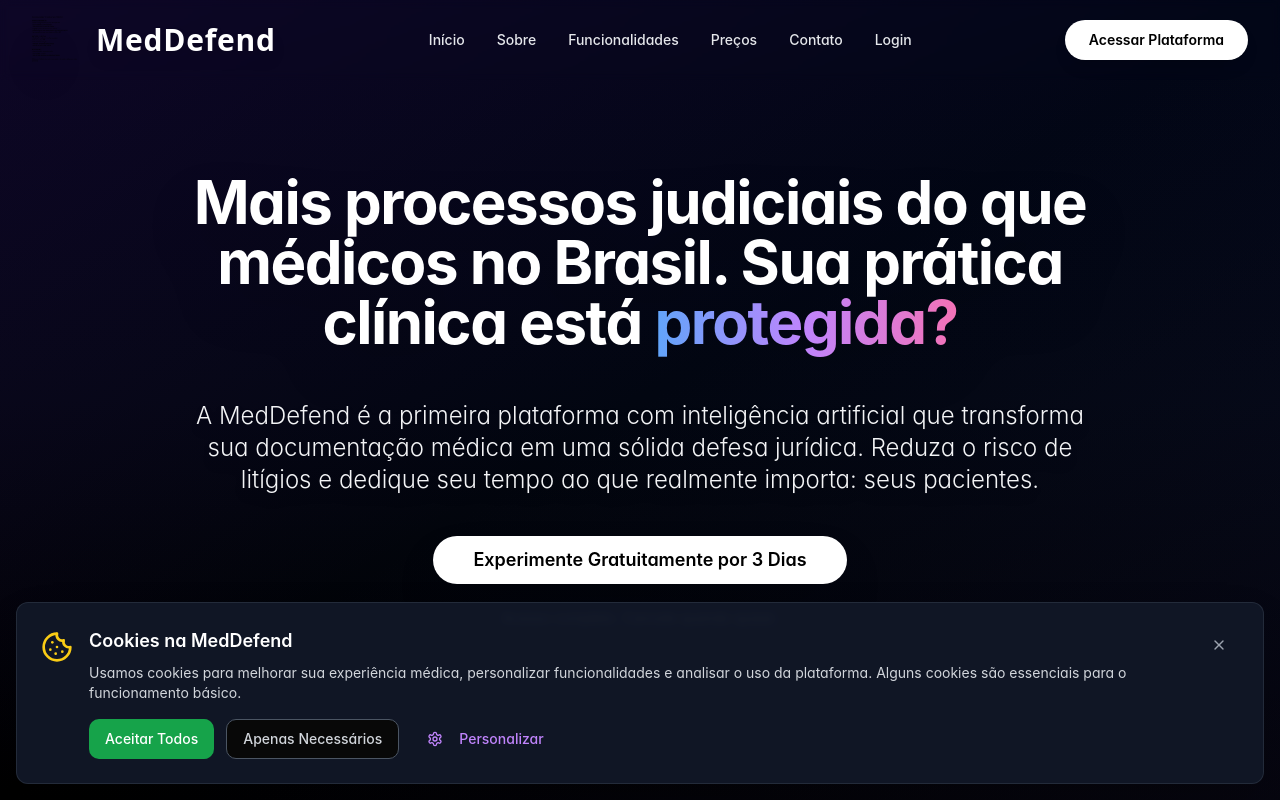
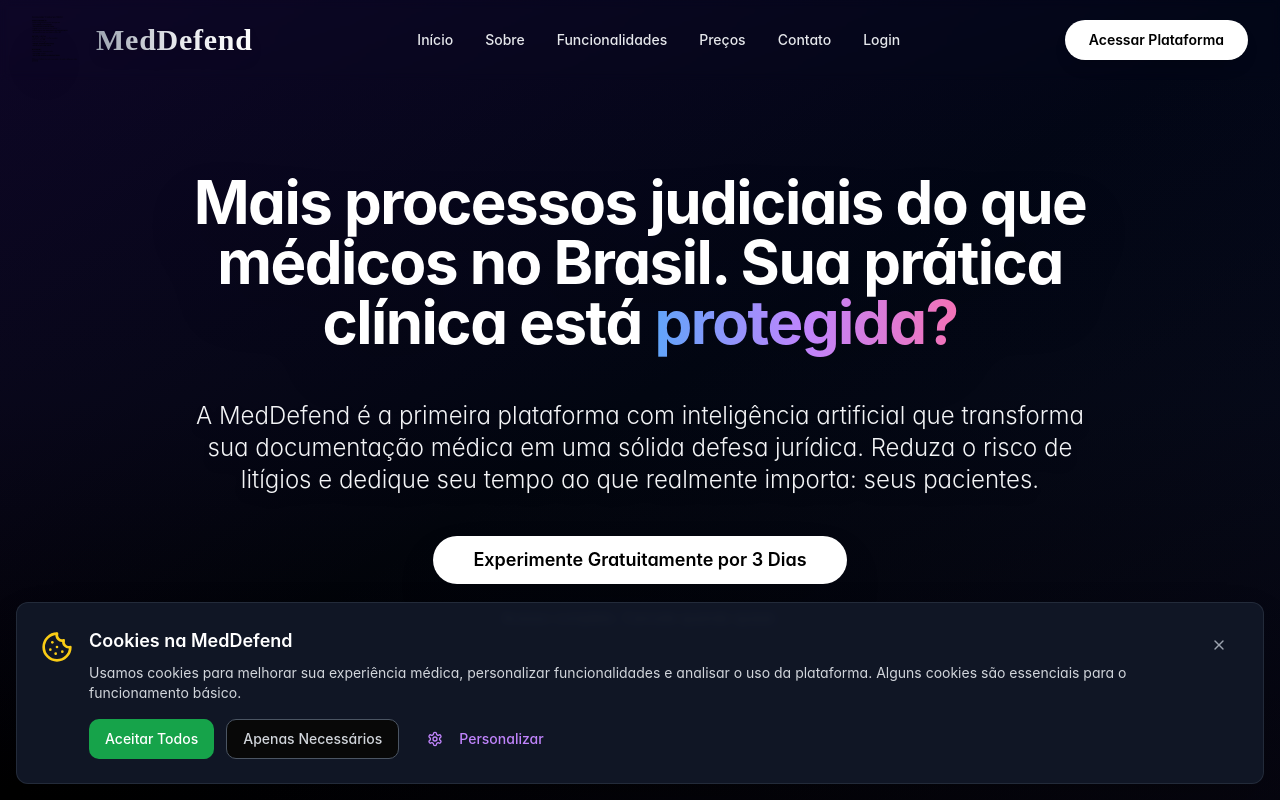
Before and after one commit to rafaelvsj/meddefend-shield-web, a React (Vite) app: page / in a window 1280 px wide. Shown: the top 800 px of the page. Built offline with nearby package versions, Linux system fonts and the light colour scheme.

Commit message:
Refactor: Apply Sabon Next font and gradient
Applied Sabon Next font and a premium gray-to-white gradient to the specified text, ensuring high contrast against the background.

```diff
--- a/src/components/sections/Header.tsx
+++ b/src/components/sections/Header.tsx
@@ -21,7 +21,7 @@ const Header = ({ scrollToSection }: HeaderProps) => {
               alt="MedDefend Logo"
               className="h-12 w-12 transition-transform duration-300 group-hover:scale-110 drop-shadow-2xl"
             />
-            <span className="text-2xl md:text-3xl font-bold font-outfit text-white drop-shadow-lg tracking-wide">
+            <span className="text-2xl md:text-3xl font-bold font-sabon bg-gradient-to-r from-gray-400 via-gray-200 to-white bg-clip-text text-transparent drop-shadow-lg tracking-wide">
               MedDefend
             </span>
           </div>
--- a/src/index.css
+++ b/src/index.css
@@ -3,8 +3,8 @@
 @tailwind components;
 @tailwind utilities;
 
-/* Import Google Fonts - Inter + Outfit + Montserrat */
-@import url('https://fonts.googleapis.com/css2?family=Inter:wght@300;400;500;600;700;800;900&family=Outfit:wght@400;500;600;700;800;900&family=Montserrat:wght@400;500;600;700;800;900&display=swap');
+/* Import Google Fonts - Inter + Outfit + Montserrat + Sabon Next */
+@import url('https://fonts.googleapis.com/css2?family=Inter:wght@300;400;500;600;700;800;900&family=Outfit:wght@400;500;600;700;800;900&family=Montserrat:wght@400;500;600;700;800;900&family=Sabon+Next:wght@400;500;600;700;800;900&display=swap');
 
 /* Premium dark design system */
 
--- a/tailwind.config.ts
+++ b/tailwind.config.ts
@@ -23,6 +23,7 @@ export default {
 				'inter': ['Inter', 'system-ui', 'sans-serif'],
 				'outfit': ['Outfit', 'system-ui', 'sans-serif'],
 				'montserrat': ['Montserrat', 'system-ui', 'sans-serif'],
+				'sabon': ['Sabon Next', 'serif'],
 			},
 			colors: {
 				border: 'hsl(var(--border))',
```
